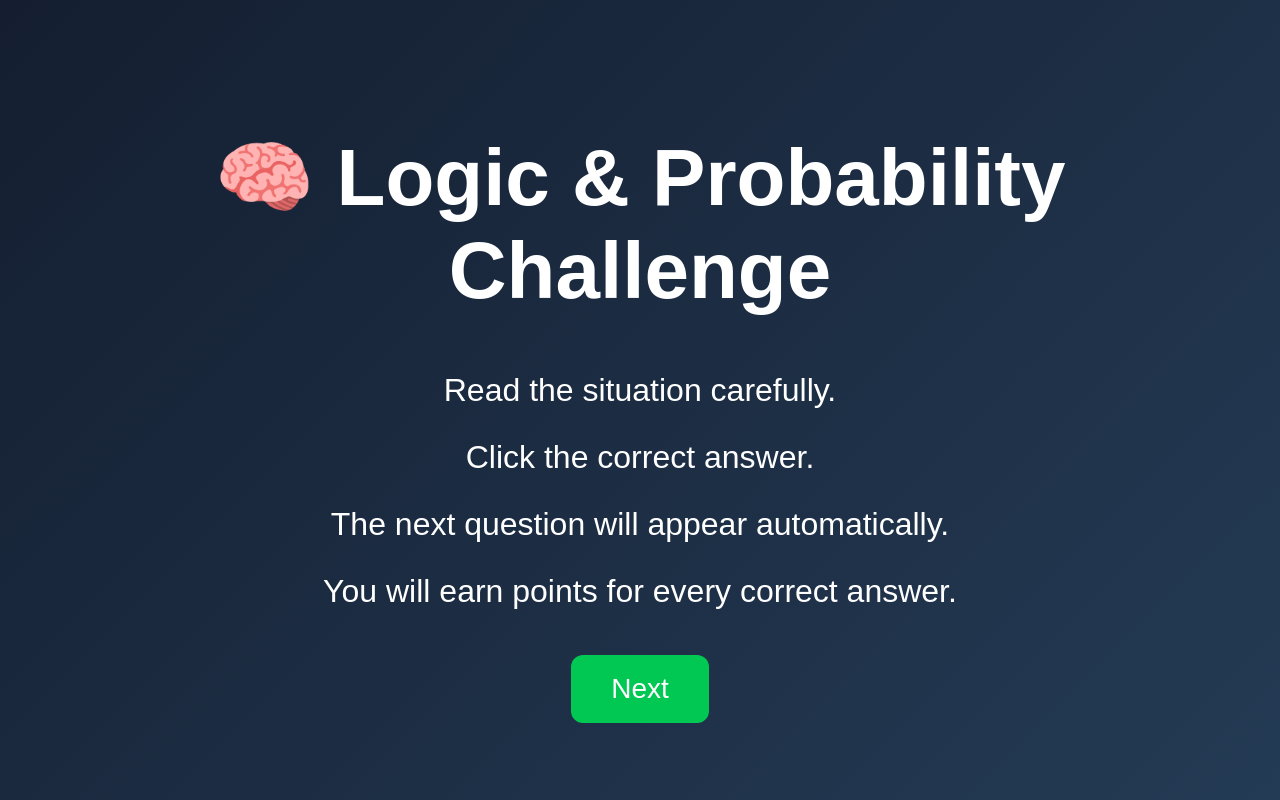
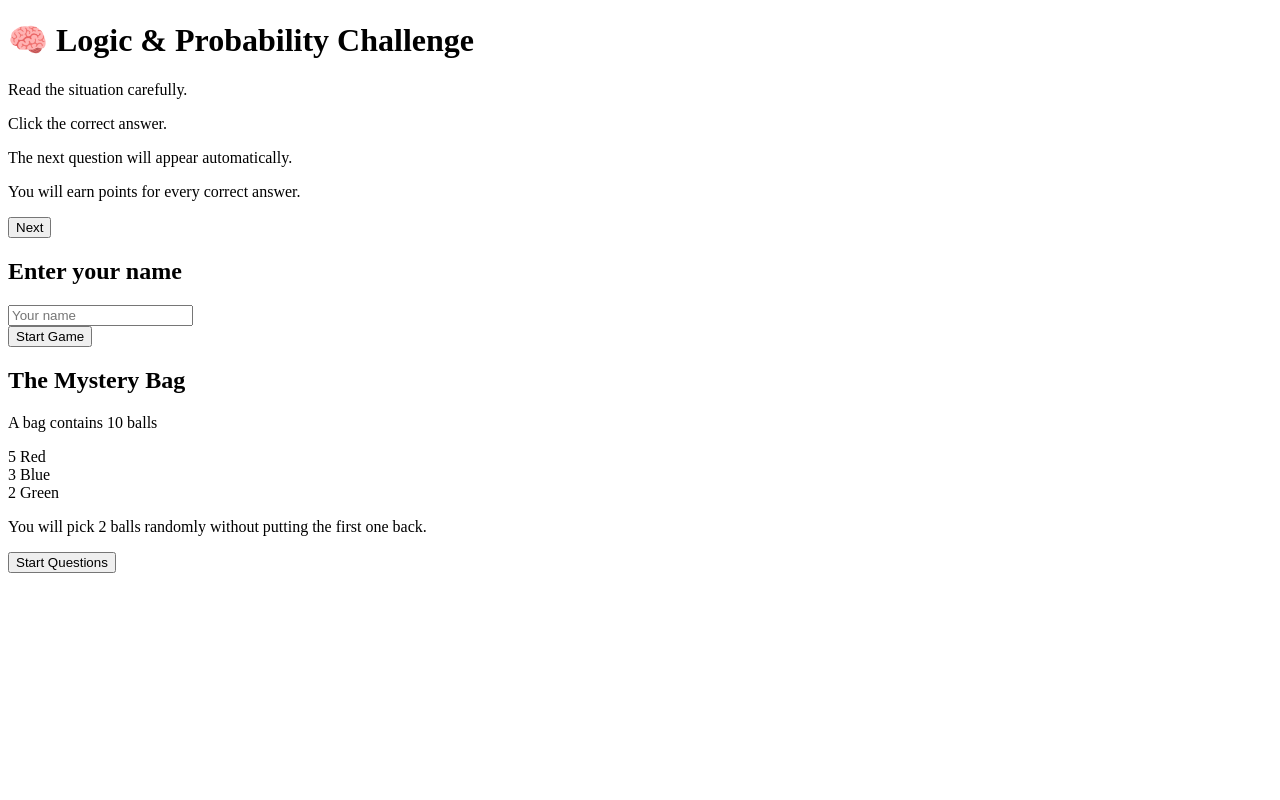
Before and after one commit to ocampomarkchristian48-ctrl/logic-logic, a plain HTML site: page index.html in a window 1280 px wide. Drawn offline with Linux system fonts and the light colour scheme.

Commit message:
Update style.css

```diff
--- a/style.css
+++ b/style.css
@@ -1,81 +1,29 @@
-body{
+function showName(){
 
-font-family:Arial;
-background:linear-gradient(135deg,#141e30,#243b55);
-color:white;
-margin:0;
-height:100vh;
-
-display:flex;
-justify-content:center;
-align-items:center;
-
-text-align:center;
+document.getElementById("instructions").classList.add("hidden")
+document.getElementById("nameScreen").classList.remove("hidden")
 
 }
 
-.container{
+function startGame(){
 
-width:900px;
+let name=document.getElementById("playerName").value
+
+if(name===""){
+
+alert("Please enter your name")
+
+return
 
 }
 
-.title{
-
-font-size:80px;
-margin-bottom:40px;
+document.getElementById("nameScreen").classList.add("hidden")
+document.getElementById("gameDesc").classList.remove("hidden")
 
 }
 
-.centerBox{
+function startQuestions(){
 
-display:flex;
-flex-direction:column;
-justify-content:center;
-align-items:center;
+alert("Questions will start here.")
 
 }
-
-.instructionText{
-
-font-size:32px;
-margin:15px;
-
-}
-
-.mainButton{
-
-font-size:28px;
-padding:18px 40px;
-border:none;
-border-radius:12px;
-background:#00c853;
-color:white;
-cursor:pointer;
-margin-top:30px;
-
-}
-
-.mainButton:hover{
-
-background:#00e676;
-
-}
-
-.nameInput{
-
-font-size:28px;
-padding:15px;
-border-radius:10px;
-border:none;
-width:300px;
-text-align:center;
-margin-top:20px;
-
-}
-
-.hidden{
-
-display:none;
-
-}
```
